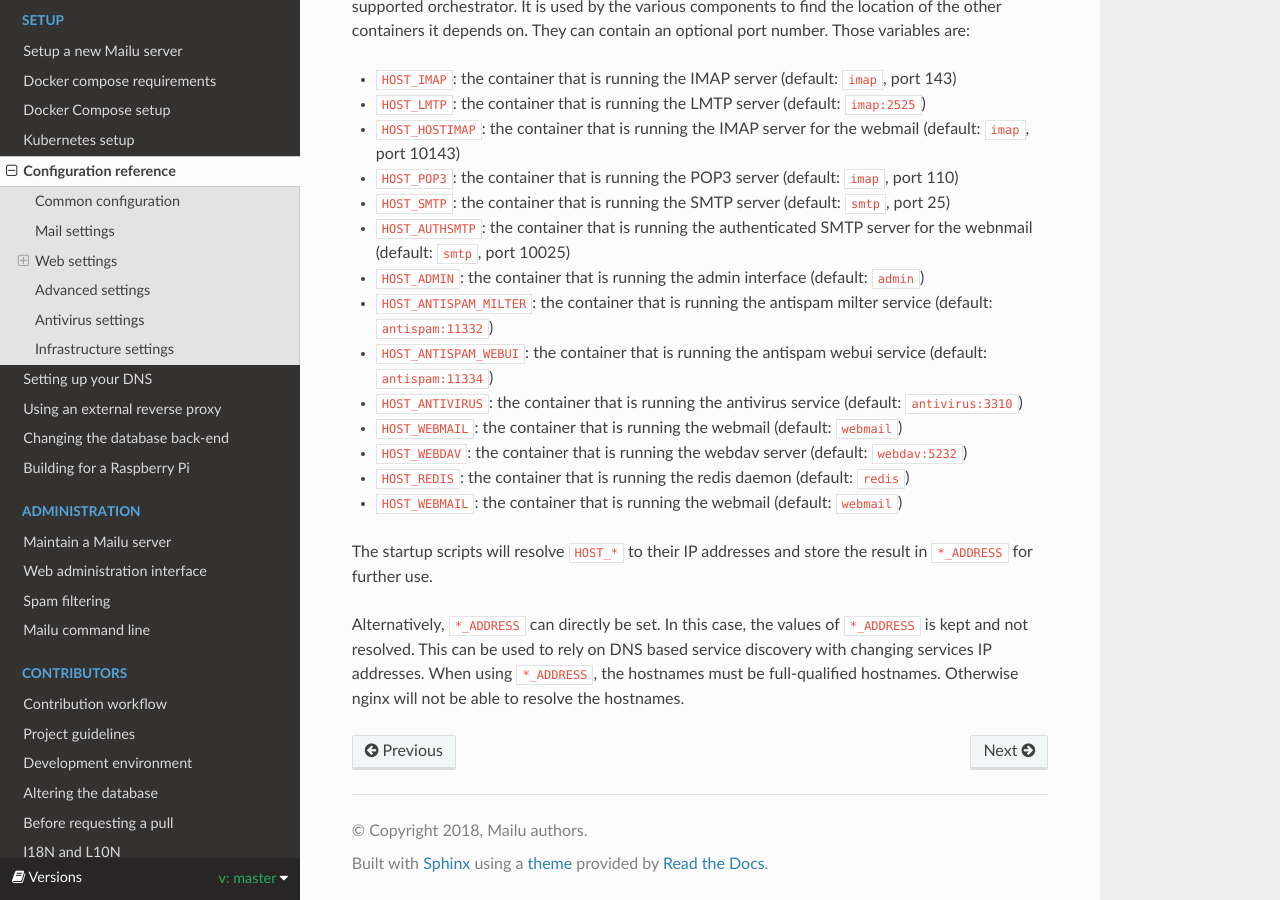
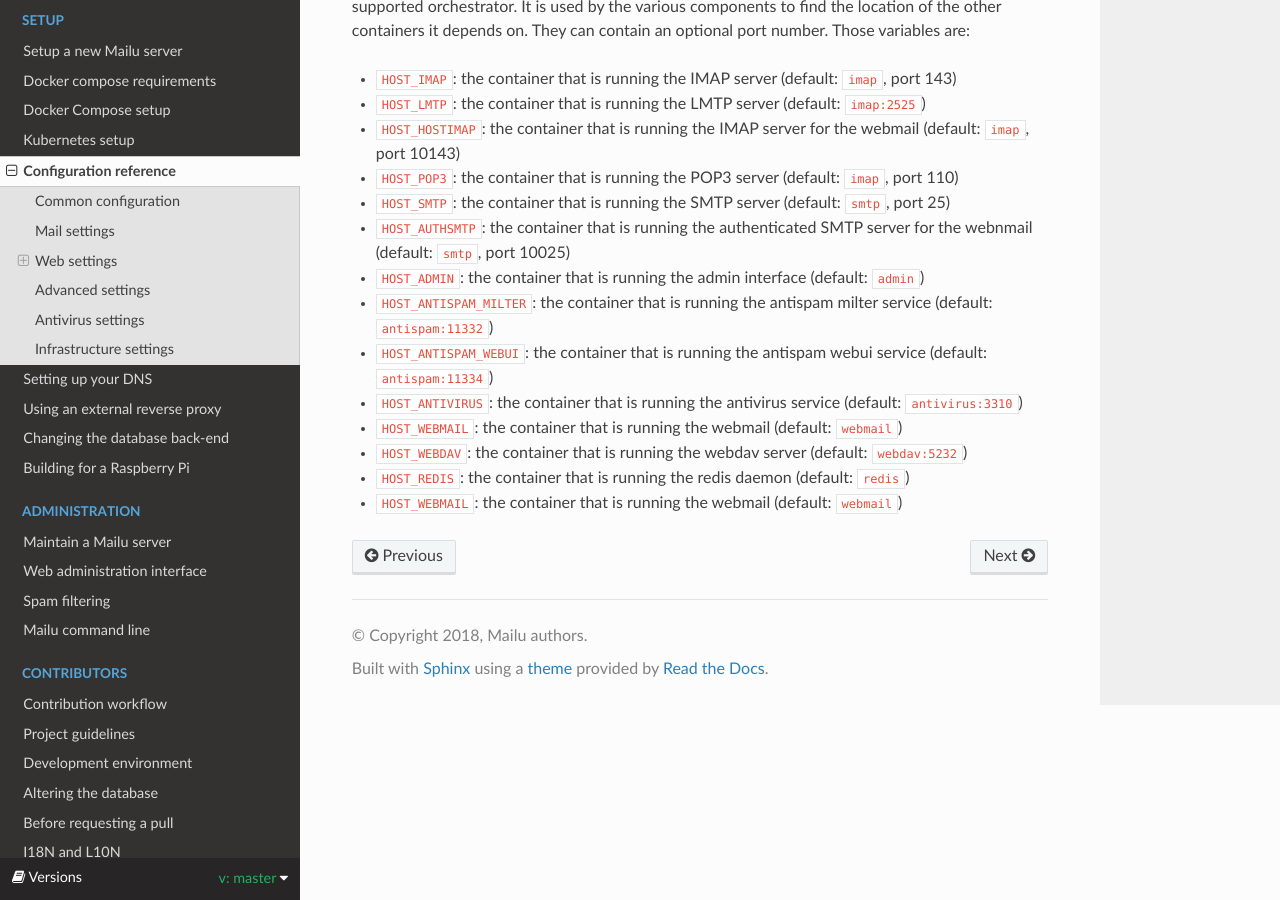
Before and after one commit to Mailu/Mailu, a Sphinx documentation site: the page built from docs/configuration.rst, in a window 1280 px wide and 900 px high, scrolled down 3516 px. Built offline with Sphinx 7.4.7 and the Read the Docs theme 2.0.0, drawn with Linux system fonts in a browser that asks for light colours; formulas are drawn with MathJax 3.

Commit message:
Update documentation for the removal of *_ADDRESS variables

```diff
--- a/docs/configuration.rst
+++ b/docs/configuration.rst
@@ -178,10 +178,3 @@ optional port number. Those variables are:
 - ``HOST_WEBDAV``: the container that is running the webdav server (default: ``webdav:5232``)
 - ``HOST_REDIS``: the container that is running the redis daemon (default: ``redis``)
 - ``HOST_WEBMAIL``: the container that is running the webmail (default: ``webmail``)
-
-The startup scripts will resolve ``HOST_*`` to their IP addresses and store the result in ``*_ADDRESS`` for further use.
-
-Alternatively, ``*_ADDRESS`` can directly be set. In this case, the values of ``*_ADDRESS`` is kept and not
-resolved. This can be used to rely on DNS based service discovery with changing services IP addresses.
-When using ``*_ADDRESS``, the hostnames must be full-qualified hostnames. Otherwise nginx will not be able to
-resolve the hostnames.
--- a/docs/kubernetes/mailu/configmap.yaml
+++ b/docs/kubernetes/mailu/configmap.yaml
@@ -88,13 +88,13 @@
     #RELAYHOST=
 
     # This part is needed for the XCLIENT login for postfix. This should be the POD ADDRESS range
-    FRONT_ADDRESS: "front.mailu-mailserver.svc.cluster.local"
+    HOST_FRONT: "front.mailu-mailserver.svc.cluster.local"
 
     # This value  is needed by the webmail to find the correct imap backend
-    IMAP_ADDRESS: "imap.mailu-mailserver.svc.cluster.local"
+    HOST_IMAP: "imap.mailu-mailserver.svc.cluster.local"
 
     # This value is used by Dovecot to find the Redis server in the cluster
-    REDIS_ADDRESS: "redis.mailu-mailserver.svc.cluster.local"
+    HOST_REDIS: "redis.mailu-mailserver.svc.cluster.local"
 
     # Fetchmail delay
     FETCHMAIL_DELAY: "600"
```
